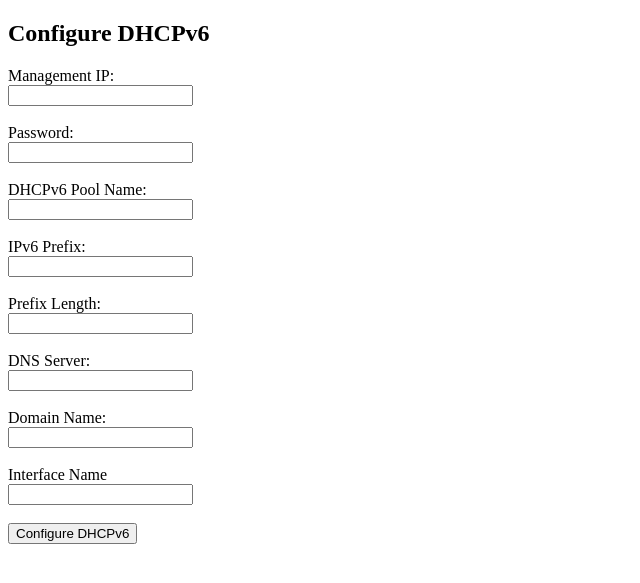
After one commit to AravindhGoutham/POC, a Flask app: page /dhcpv6 in a window 1280 px wide. The commit adds this page. Shown: the top 583 px of the page, without its empty margins (0-640 px from the left). Run offline with Flask 3, Linux system fonts and the light colour scheme.

Commit message:
POC update

```diff
--- a/main.py
+++ b/main.py
@@ -1,9 +1,11 @@
 #!/usr/bin/env python3
 
 from flask import Flask, render_template, request, send_from_directory
+import os
 import getconfig
 import diffconfig
 import dhcpv4config
+import dhcpv6config
 import interfaceconfig
 
 app = Flask(__name__)
@@ -32,23 +34,46 @@ def dhcpv4_page():
 
 @app.route('/dhcpv4submit', methods=['POST'])
 def dhcpv4_submit():
-    if request.method == 'POST':
-        mgmt_ip = request.form.get('mgmt_ip')
-        password = request.form.get('password')
-        pool_name = request.form.get('pool_name')
-        network_address = request.form.get('network_address')
-        subnet_mask = request.form.get('subnet_mask')
-        default_gateway = request.form.get('default_gateway')
-        dns_server = request.form.get('dns_server')
+    mgmt_ip = request.form.get('mgmt_ip')
+    password = request.form.get('password')
+    pool_name = request.form.get('pool_name')
+    network_address = request.form.get('network_address')
+    subnet_mask = request.form.get('subnet_mask')
+    default_gateway = request.form.get('default_gateway')
+    dns_server = request.form.get('dns_server')
 
-        success, message = dhcpv4config.configure_dhcpv4(
-            mgmt_ip, password, pool_name, network_address, subnet_mask, default_gateway, dns_server
-        )
+    success, message = dhcpv4config.configure_dhcpv4(
+        mgmt_ip, password, pool_name, network_address, subnet_mask, default_gateway, dns_server
+    )
 
-        if success:
-            return f"DHCPv4 Configuration Successful on {mgmt_ip}!"
-        else:
-            return f"Error: {message}", 500
+    if success:
+        return f"DHCPv4 Configuration Successful on {mgmt_ip}!"
+    else:
+        return f"Error: {message}", 500
+
+@app.route('/dhcpv6')
+def dhcpv6_page():
+    return render_template('dhcpv6config.html')
+
+@app.route('/configure_dhcpv6', methods=['POST'])
+def dhcpv6_submit():
+    mgmt_ip = request.form.get('mgmt_ip')
+    password = request.form.get('password')
+    pool_name = request.form.get('pool_name')
+    ipv6_prefix = request.form.get('ipv6_prefix')
+    prefix_length = request.form.get('prefix_length')
+    dns_server = request.form.get('dns_server')
+    domain_name = request.form.get('domain_name')
+    interface_name = request.form.get('interface_name')
+
+    success, message = dhcpv6config.configure_dhcpv6(
+        mgmt_ip, password, pool_name, ipv6_prefix, prefix_length, dns_server, domain_name, interface_name
+    )
+
+    if success:
+        return f"DHCPv6 Configuration Successful on {mgmt_ip}!"
+    else:
+        return f"Error: {message}", 500
 
 @app.route('/interfaceconfig')
 def interface_config_page():
@@ -56,20 +81,22 @@ def interface_config_page():
 
 @app.route('/interfaceconfigsubmit', methods=['POST'])
 def interface_config_submit():
-    if request.method == 'POST':
-        mgmt_ip = request.form.get('mgmt_ip')
-        password = request.form.get('password')
-        interface_name = request.form.get('interface_name')
-        ipv4_address = request.form.get('ipv4_address')
-        ipv4_mask = request.form.get('ipv4_mask')
-        ipv6_address = request.form.get('ipv6_address')
-        shutdown_action = request.form.get('shutdown_action')
-        success, message = interfaceconfig.configure_interface(
-            mgmt_ip, password, interface_name, ipv4_address, ipv4_mask, ipv6_address, shutdown_action
-        )
-        if success:
-            return f"Interface Configuration Successful on {mgmt_ip}!"
-        else:
-            return f"Error: {message}", 500
+    mgmt_ip = request.form.get('mgmt_ip')
+    password = request.form.get('password')
+    interface_name = request.form.get('interface_name')
+    ipv4_address = request.form.get('ipv4_address')
+    ipv4_mask = request.form.get('ipv4_mask')
+    ipv6_address = request.form.get('ipv6_address')
+    shutdown_action = request.form.get('shutdown_action')
+
+    success, message = interfaceconfig.configure_interface(
+        mgmt_ip, password, interface_name, ipv4_address, ipv4_mask, ipv6_address, shutdown_action
+    )
+
+    if success:
+        return f"Interface Configuration Successful on {mgmt_ip}!"
+    else:
+        return f"Error: {message}", 500
+
 if __name__ == '__main__':
     app.run(debug=True, port=80)
--- /dev/null
+++ b/templates/dhcpv6config.html
@@ -0,0 +1,37 @@
+<!DOCTYPE html>
+<html lang="en">
+<head>
+    <meta charset="UTF-8">
+    <title>DHCPv6 Configuration</title>
+</head>
+<body>
+    <h2>Configure DHCPv6</h2>
+    <form action="/configure_dhcpv6" method="POST">
+        <label for="mgmt_ip">Management IP:</label><br>
+        <input type="text" id="mgmt_ip" name="mgmt_ip" required><br><br>
+
+        <label for="password">Password:</label><br>
+        <input type="password" id="password" name="password" required><br><br>
+
+        <label for="pool_name">DHCPv6 Pool Name:</label><br>
+        <input type="text" id="pool_name" name="pool_name" required><br><br>
+
+        <label for="ipv6_prefix">IPv6 Prefix:</label><br>
+        <input type="text" id="ipv6_prefix" name="ipv6_prefix" required><br><br>
+
+        <label for="prefix_length">Prefix Length:</label><br>
+        <input type="text" id="prefix_length" name="prefix_length" required><br><br>
+
+        <label for="dns_server">DNS Server:</label><br>
+        <input type="text" id="dns_server" name="dns_server"><br><br>
+
+        <label for="domain_name">Domain Name:</label><br>
+        <input type="text" id="domain_name" name="domain_name"><br><br>
+
+        <label for="interface_name">Interface Name</label><br>
+        <input type="text" id="interface_name" name="interface_name" required><br><br>
+
+        <input type="submit" value="Configure DHCPv6">
+    </form>
+</body>
+</html>
--- a/templates/index.html
+++ b/templates/index.html
@@ -11,6 +11,7 @@
         <li><a href="/diffconfig">Diff Config</a></li>
         <li><a href="/dhcpv4">DHCPv4 Configuration</a></li>
         <li><a href="/interfaceconfig">Interface Configuration</a></li>
+       <li><a href="/dhcpv6">DHCPv6 Configuration</a></li>
     </ul>
 </body>
 </html>
```
Also changed, not shown: dhcpv6config.py (added, +35 -0 lines), Reference Topology.png (deleted).
